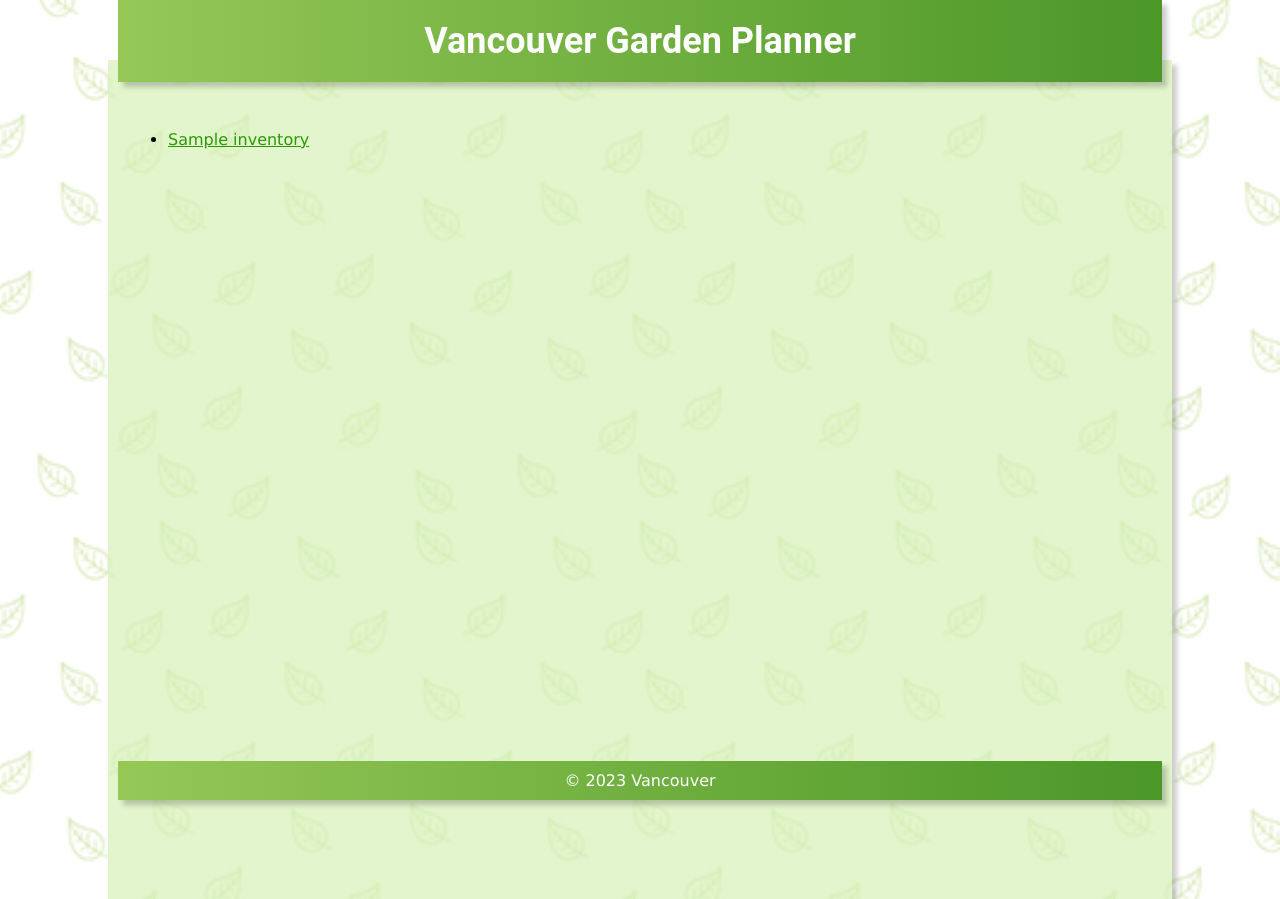
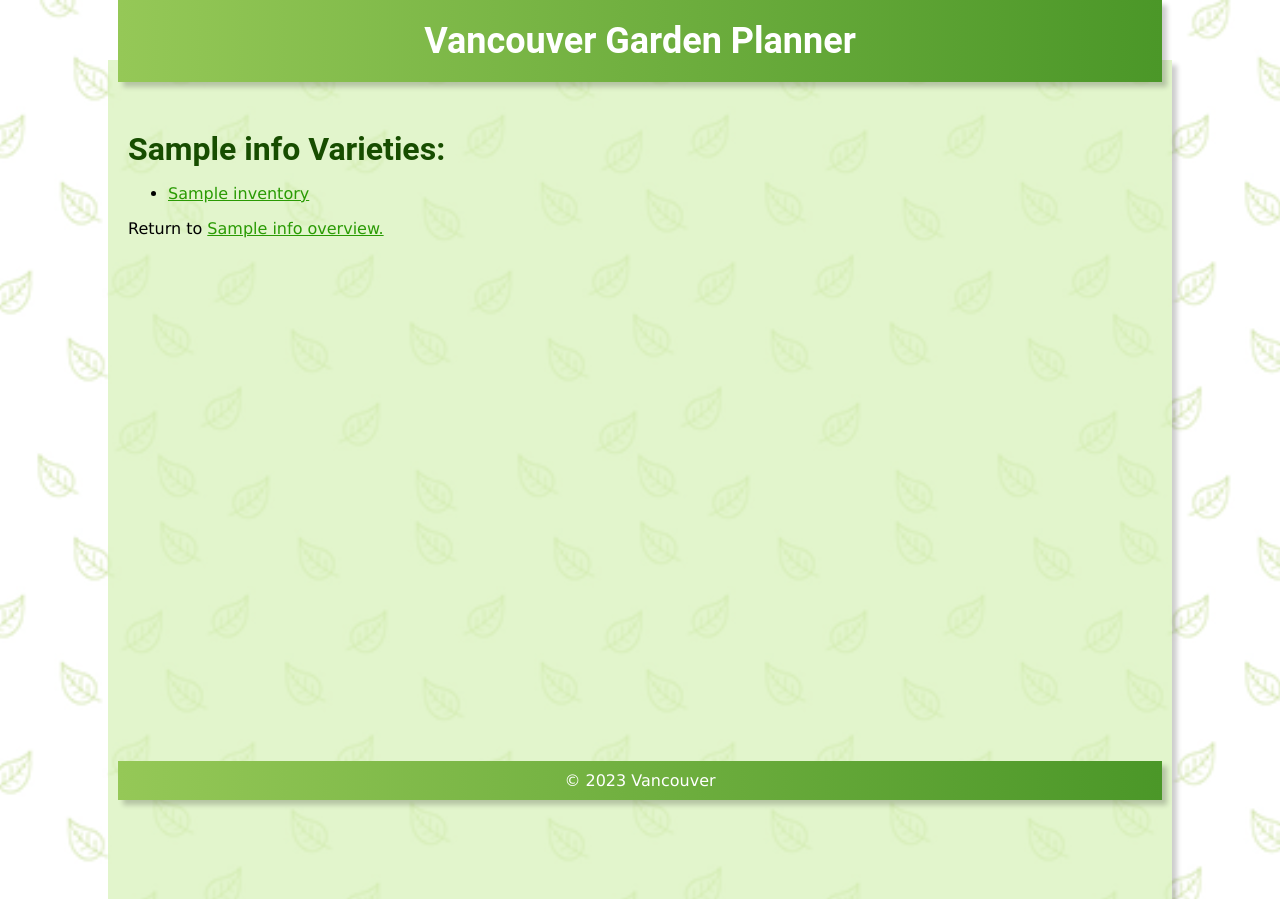
Before and after one commit to SwantjeM/gardenplanner, a Django app: page /1/varieties/ in a window 1280 px wide. Shown: the top 899 px of the page. Run offline with Django 4.2, Linux system fonts and the light colour scheme; tables that the repository leaves empty hold one stand-in row (values such as "Sample post").

Commit message:
finished cleaning up varieties view

```diff
--- a/core/templates/core/varieties.html
+++ b/core/templates/core/varieties.html
@@ -17,7 +17,7 @@
   <main>
 
     <div id="PlantListWrapper">
-
+      <h1>{{plant_info.plant_name}} Varieties: </h1>
       {% if variety_list %}
       <ul>
           {% for plant in variety_list %}
@@ -27,6 +27,8 @@
       {% else %}
       <p>No plants are available.</p>
       {% endif %}
+
+      <p>Return to <a href="/garden_planner/{{ plant_info.id }}/">{{ plant_info.plant_name}} overview.</a></p>
 
     </div>
 
--- a/core/views.py
+++ b/core/views.py
@@ -49,9 +49,10 @@ def seedinfo(request, seed_info_id):
 
 def varieties(request, plant_info_id):
     response = "You're looking at all varieties in your seed inventory that match plant type %s."
+    plant_info = get_object_or_404(Plant_info, id=plant_info_id)
     variety_list = Seed_inventory.objects.filter(plant_name_id=plant_info_id)
     template = loader.get_template("core/varieties.html")
-    context = {"variety_list": variety_list}
+    context = {"plant_info": plant_info, "variety_list": variety_list}
     return HttpResponse(template.render(context, request))
 
 
```
